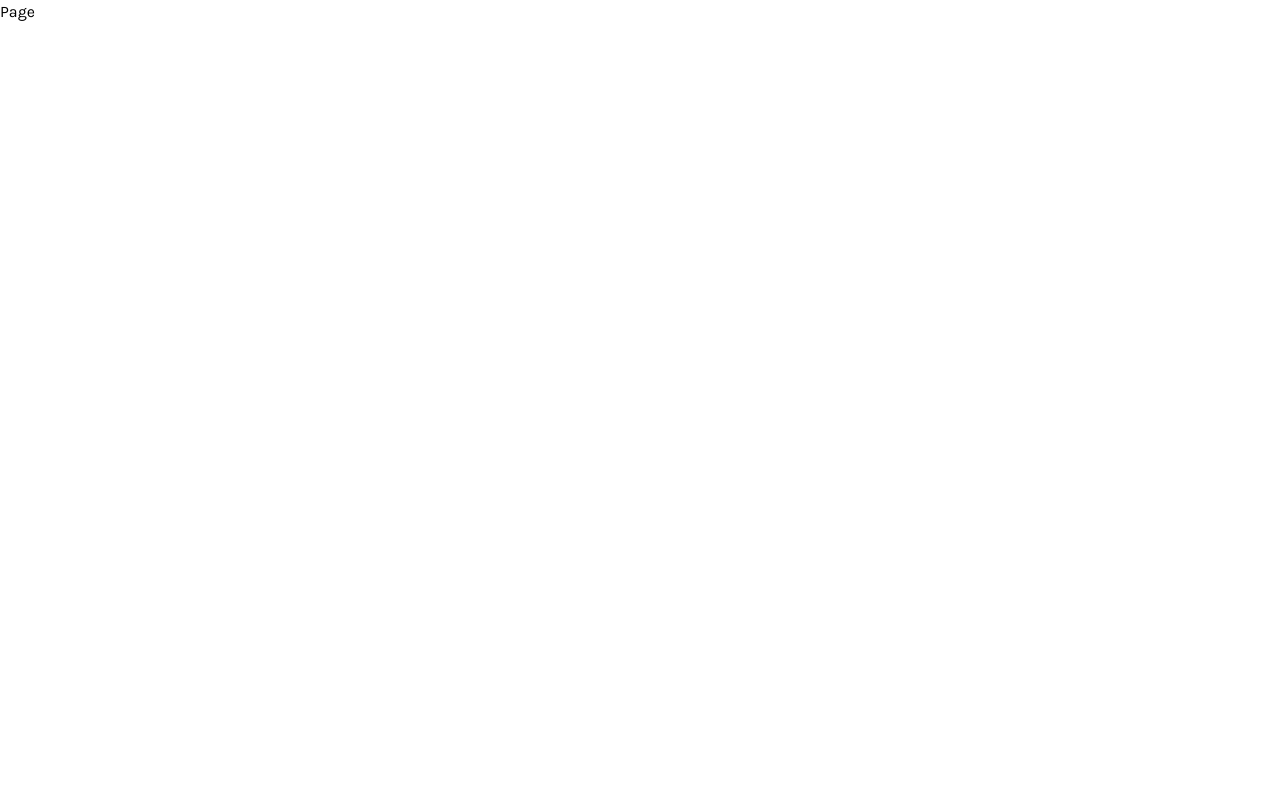
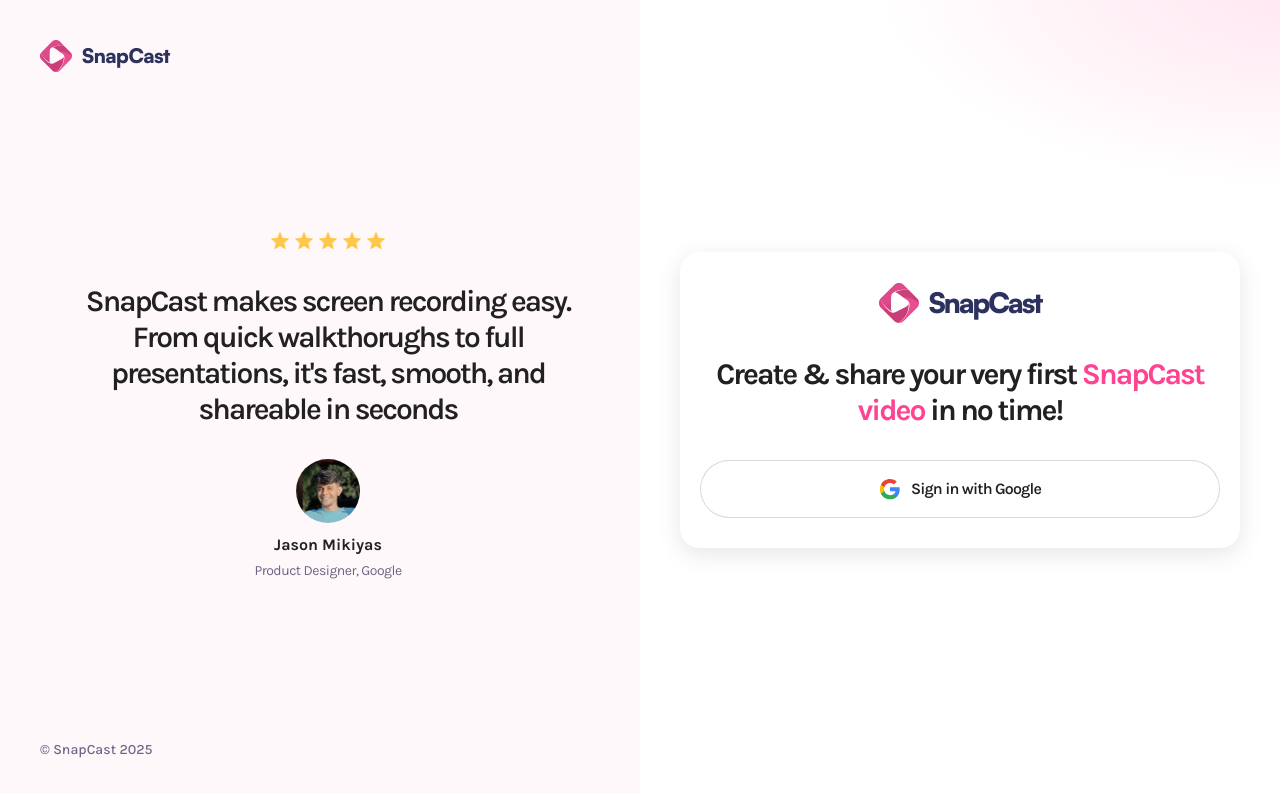
Before and after one commit to Miki0035/loom_clone, a Next.js app: page /sign-in in a window 1280 px wide. Shown: the top 794 px of the page. Built offline with nearby package versions, Linux system fonts and the light colour scheme.

Commit message:
added better auth , google auth

```diff
--- a/app/(auth)/sign-in/page.tsx
+++ b/app/(auth)/sign-in/page.tsx
@@ -1,9 +1,80 @@
-import React from 'react'
+import Image from "next/image";
+import Link from "next/link";
+import React from "react";
 
 const Page = () => {
   return (
-    <div>Page</div>
-  )
-}
+    <main className="sign-in">
+      <aside className="testimonial">
+        <Link href={"/"}>
+          <Image
+            src={"/assets/icons/logo.svg"}
+            width={32}
+            height={32}
+            alt="logo"
+          />
+          <h1>SnapCast</h1>
+        </Link>
+        <div className="description">
+          <section>
+            <figure>
+              {Array.from({ length: 5 }).map((_, index) => (
+                <Image
+                  src={"/assets/icons/star.svg"}
+                  alt="star"
+                  width={20}
+                  height={20}
+                  key={index}
+                />
+              ))}
+            </figure>
+            <p>
+              SnapCast makes screen recording easy. From quick walkthorughs to
+              full presentations, it&apos;s fast, smooth, and shareable in
+              seconds
+            </p>
+            <article>
+              <Image
+                src={"/assets/images/jason.png"}
+                alt="jason"
+                width={64}
+                height={64}
+                className="rounded-full"
+              />
+              <div>
+                <h2>Jason Mikiyas</h2>
+                <p>Product Designer, Google</p>
+              </div>
+            </article>
+          </section>
+        </div>
+        <p>© SnapCast {new Date().getFullYear()}</p>
+      </aside>
+      <aside className="google-sign-in">
+        <section>
+          <Link href={"/"}>
+            {" "}
+            <Image
+              src={"/assets/icons/logo.svg"}
+              width={40}
+              height={40}
+              alt="logo"
+            />
+            <h1>SnapCast</h1>
+          </Link>
+          <p>
+            Create & share your very first <span>SnapCast video</span> in no
+            time!
+          </p>
+          <button>
+            <Image  src={"/assets/icons/google.svg"} alt="google" width={22} height={22}/>
+            <span>Sign in with Google</span>
+          </button>
+        </section>
+      </aside>
+      <div  className="overlay"/>
+    </main>
+  );
+};
 
-export default Page
+export default Page;
```
Also changed, not shown: package.json (+7 -6 lines), 1 other file (tests, documents, lock files or other folders).
